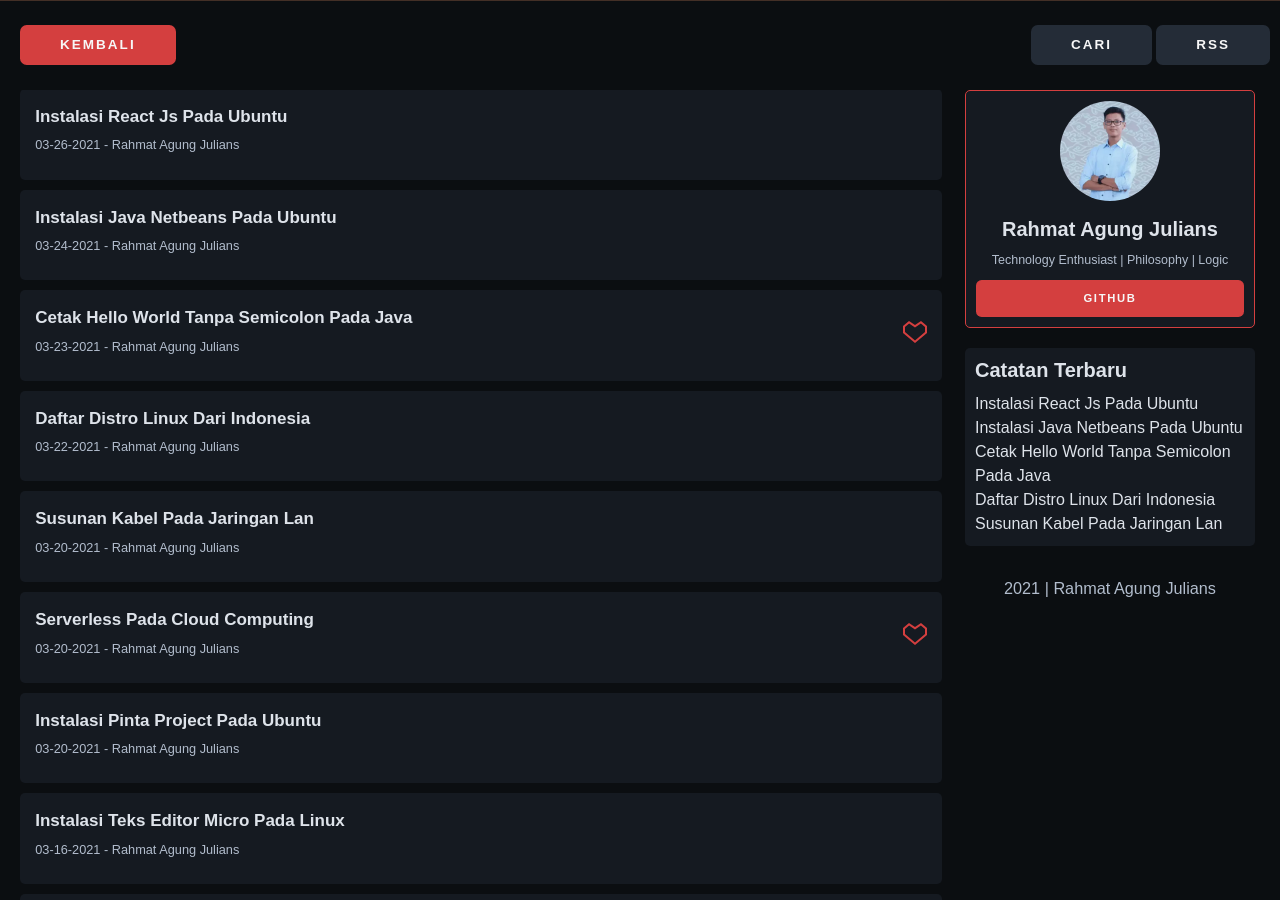
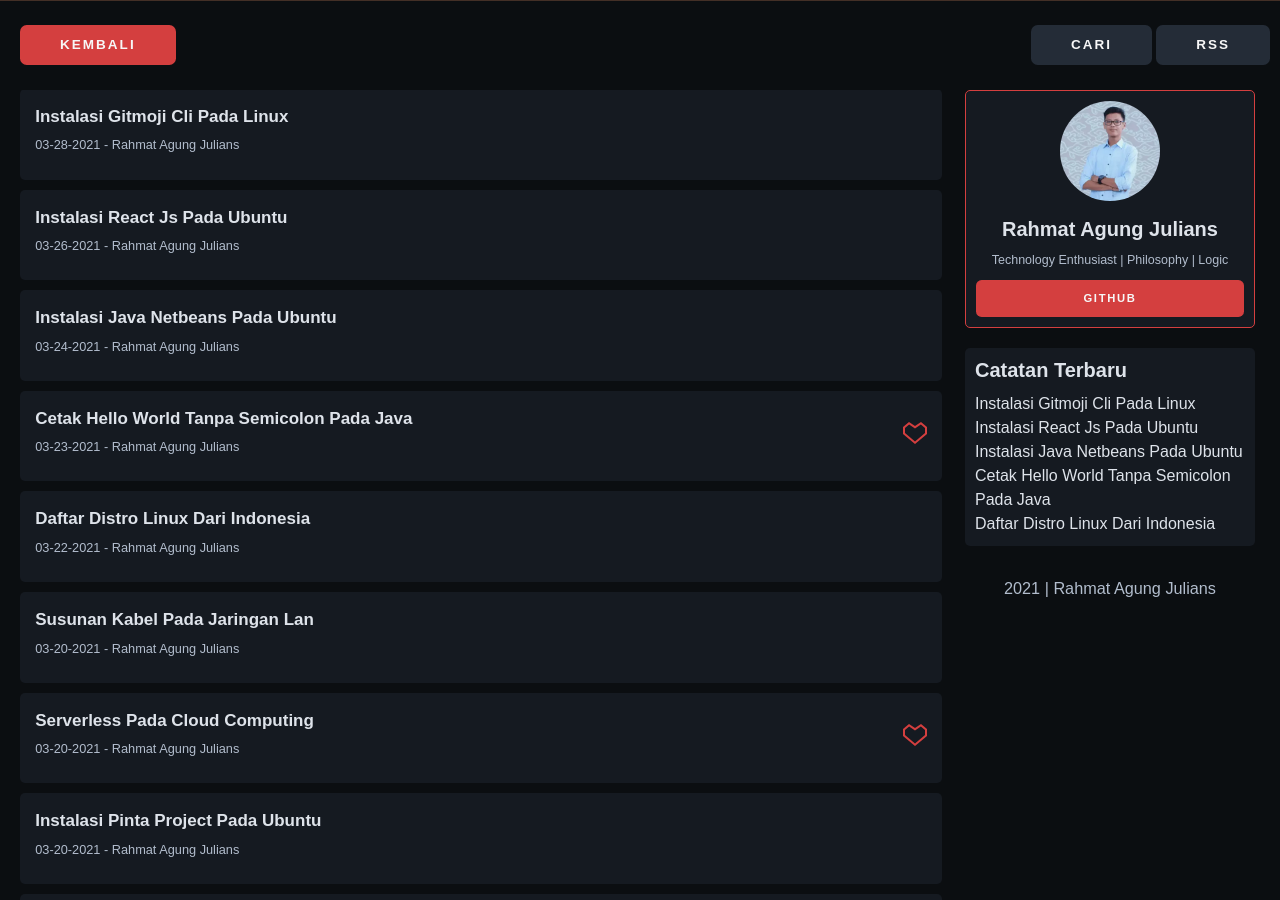
Before and after one commit to rahmatagungj/ruby-blog, a Jekyll site: the page built from arsip.md, in a window 1280 px wide and 900 px high. Built offline with Jekyll 4.4.1, drawn with Linux system fonts in a browser that asks for light colours.

Commit message:
:memo: Add new post
just one post

````diff
--- a/_config.yml
+++ b/_config.yml
@@ -47,6 +47,7 @@ exclude:
   - build/
   - node_modules/
   - frontend/
+  - _draft/
 
 
 
--- /dev/null
+++ b/_posts/2021/03/2021-03-28-instalasi-gitmoji-cli-pada-linux.md
@@ -0,0 +1,34 @@
+---
+layout: post
+author: Rahmat Agung Julians
+image: gitmoji
+comments: false
+featured: false
+title: Instalasi Gitmoji CLI pada Linux
+description: Cara memasang emoji pada commit github melalui cli
+keywords: gitmoji, emoji, github, commit
+---
+
+## Persiapan
+
+> Pasikan NPM (Node Package Manager) sudah terinstall
+
+## Instalasi Gitmoji CLI
+
+```bash
+npm i -g gitmoji-cli
+```
+
+## Penggunaan
+
+```bash
+gitmoji --help
+```
+
+<h3 class="title-referensi"><b>Referensi</b></h3>
+---
+<ol class="referensi">
+    <li>
+        <a href="https://github.com/carloscuesta/gitmoji-cli">https://github.com/carloscuesta/gitmoji-cli</a>
+    </li>
+</ol>
````
